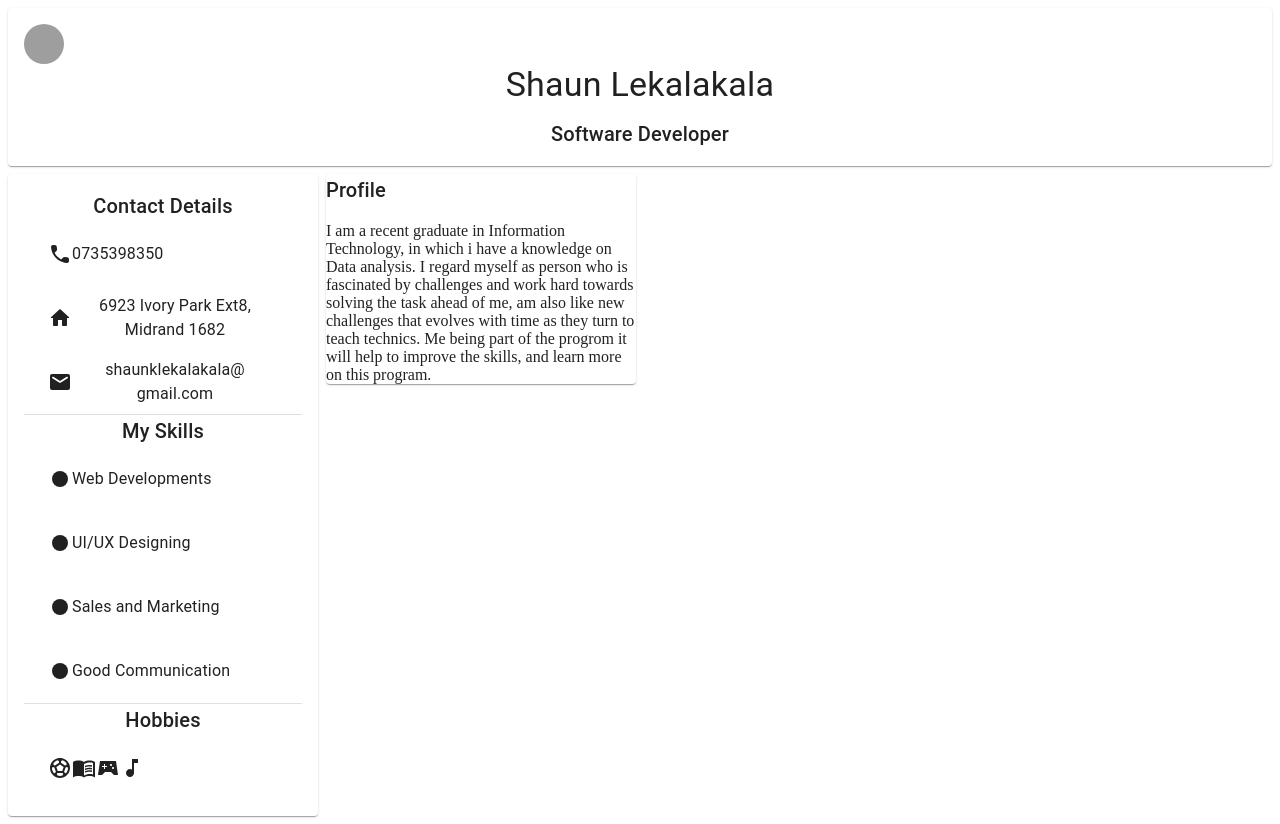
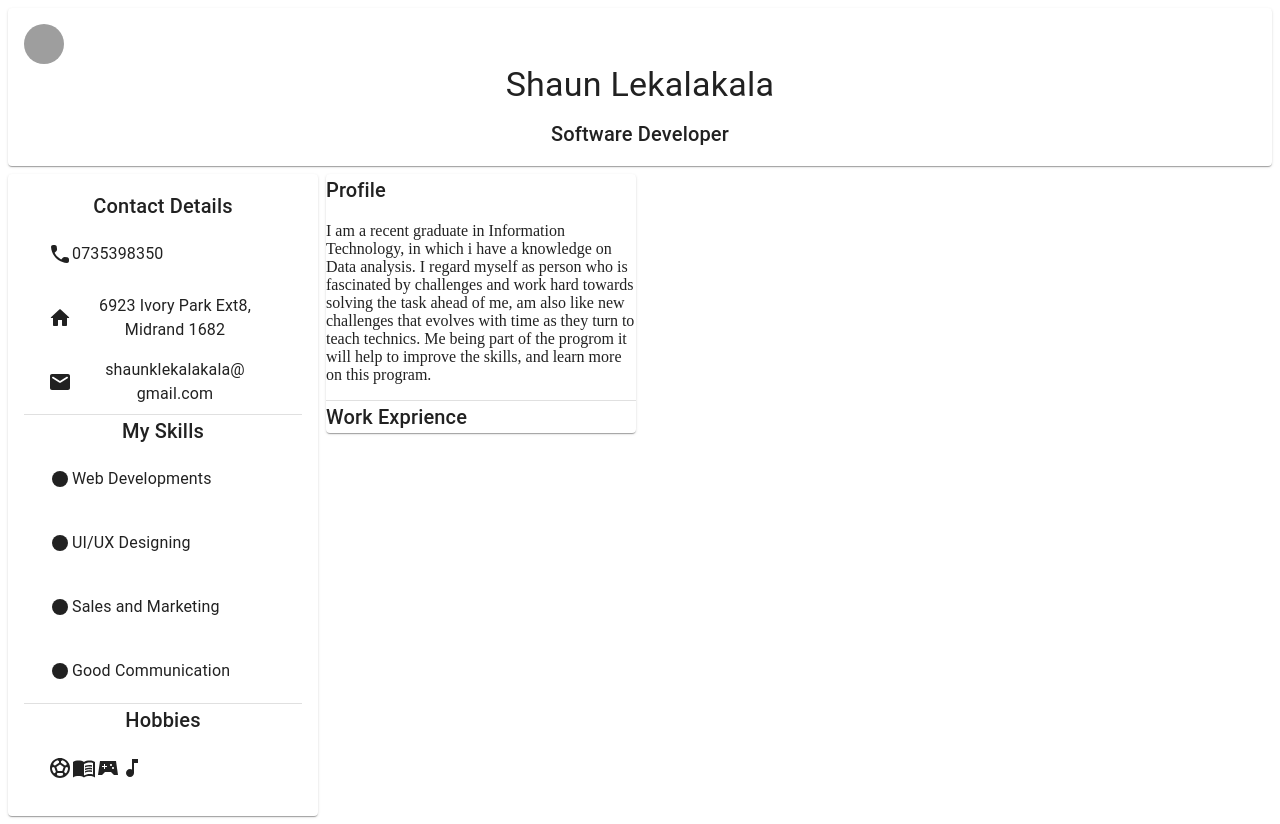
Before and after one commit to shaun5481/mycv, a React (Create React App) app: page / in a window 1280 px wide. Built offline with nearby package versions, Linux system fonts and the light colour scheme; grey boxes are pictures that could not be loaded.

Commit message:
1 file modified

```diff
--- a/src/App.js
+++ b/src/App.js
@@ -110,6 +110,10 @@ export default function FullWidthGrid() {
               they turn to teach technics. Me being part of the progrom it will
               help to improve the skills, and learn more on this program.
             </p>
+            <Divider />
+            <Typography variant="h6" component="h2">
+              Work Exprience
+            </Typography>
           </Paper>
         </Grid>
       </Grid>
```
